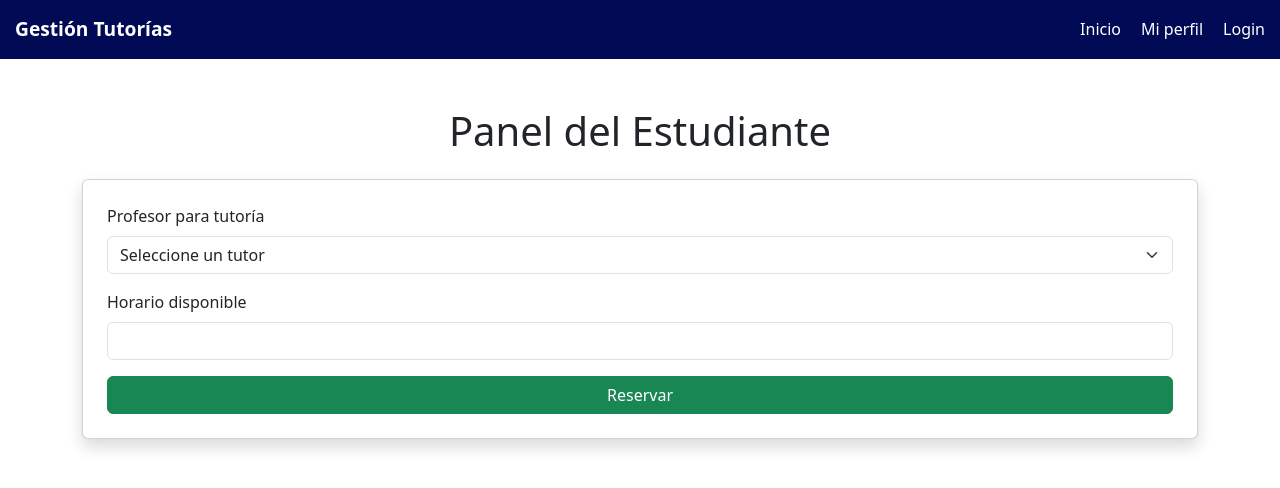
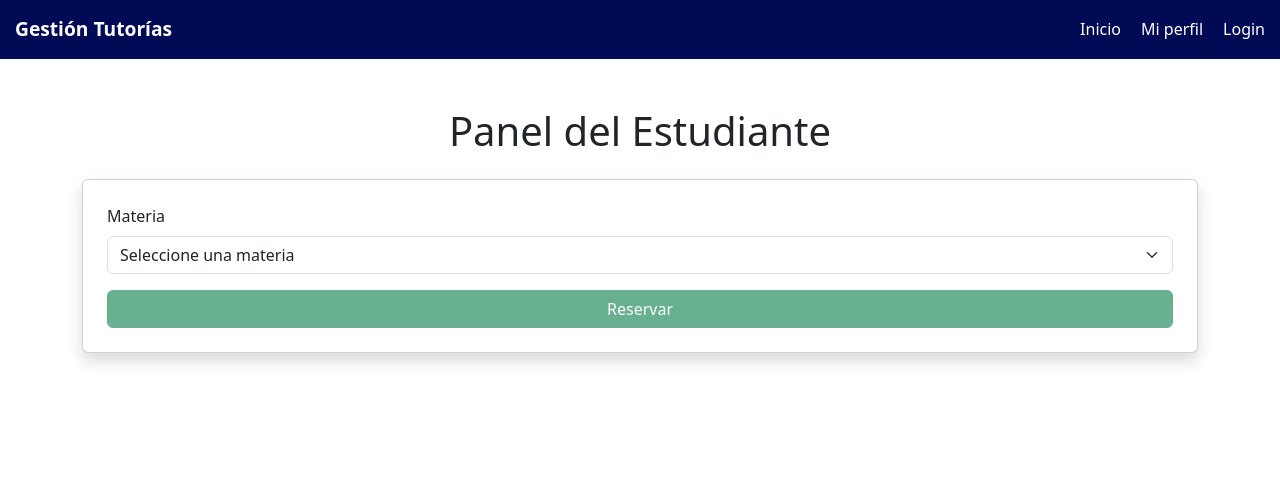
Before and after one commit to laura0liv/gestor_monitorias_api_front, a SvelteKit app: page /Estudiante in a window 1280 px wide. Shown: the top 488 px of the page. Built offline with nearby package versions, Linux system fonts and the light colour scheme.

Commit message:
Actualiza página de estudiante y agrega configuración

```diff
--- /dev/null
+++ b/src/config.js
@@ -0,0 +1,2 @@
+export const API_URL = "http://localhost:3000/api";
+import { API_URL } from "./config.js";
--- a/src/routes/Estudiante/+page.svelte
+++ b/src/routes/Estudiante/+page.svelte
@@ -1,11 +1,27 @@
 <script>
-  import { tutores } from "$lib/tutores.js";
+  import { materias } from "$lib/materias.js";   // lista de materias disponibles
+  import { monitores } from "$lib/monitores.js"; // lista de monitores con materia y horarios
 
-  let profesor = "";
-  let horario = "";
+  let materiaSeleccionada = "";
+  let monitorSeleccionado = "";
+  let horarioSeleccionado = "";
 
+  let monitoresFiltrados = [];
+
+  // Acción 1: Consultar materias disponibles
+  // Acción 2: Filtrar monitores según la materia seleccionada
+  function filtrarMonitores() {
+    monitoresFiltrados = monitores.filter(m => m.materia === materiaSeleccionada);
+    monitorSeleccionado = "";
+    horarioSeleccionado = "";
+  }
+
+  // Acción 3: Reservar monitoría (selección completa)
   function reservar() {
-    alert(`Tutor: ${profesor}\nHorario: ${horario}`);
+    alert(`Materia: ${materiaSeleccionada}
+Monitor: ${monitorSeleccionado}
+Horario: ${horarioSeleccionado}`);
+    // Aquí luego se conectará con la API (POST reserva)
   }
 </script>
 
@@ -13,21 +29,46 @@
   <h1 class="text-center mb-4">Panel del Estudiante</h1>
 
   <form class="card shadow p-4" on:submit|preventDefault={reservar}>
+    <!-- Selección de materia -->
     <div class="mb-3">
-      <label for="profesor" class="form-label">Profesor para tutoría</label>
-      <select id="profesor" class="form-select" bind:value={profesor}>
-        <option value="">Seleccione un tutor</option>
-        {#each tutores as t}
-          <option value={t.nombre}>{t.nombre} - {t.materia}</option>
+      <label for="materia" class="form-label">Materia</label>
+      <select id="materia" class="form-select" bind:value={materiaSeleccionada} on:change={filtrarMonitores}>
+        <option value="">Seleccione una materia</option>
+        {#each materias as m}
+          <option value={m}>{m}</option>
         {/each}
       </select>
     </div>
 
-    <div class="mb-3">
-      <label for="horario" class="form-label">Horario disponible</label>
-      <input id="horario" type="text" class="form-control" bind:value={horario} />
-    </div>
+    <!-- Selección de monitor según materia -->
+    {#if monitoresFiltrados.length > 0}
+      <div class="mb-3">
+        <label for="monitor" class="form-label">Monitor disponible</label>
+        <select id="monitor" class="form-select" bind:value={monitorSeleccionado}>
+          <option value="">Seleccione un monitor</option>
+          {#each monitoresFiltrados as monitor}
+            <option value={monitor.nombre}>{monitor.nombre} - {monitor.materia}</option>
+          {/each}
+        </select>
+      </div>
+    {/if}
 
-    <button type="submit" class="btn btn-success w-100">Reservar</button>
+    <!-- Selección de horario según monitor -->
+    {#if monitorSeleccionado}
+      <div class="mb-3">
+        <label for="horario" class="form-label">Horario disponible</label>
+        <select id="horario" class="form-select" bind:value={horarioSeleccionado}>
+          <option value="">Seleccione un horario</option>
+          {#each monitoresFiltrados.find(m => m.nombre === monitorSeleccionado).horarios as h}
+            <option value={h}>{h}</option>
+          {/each}
+        </select>
+      </div>
+    {/if}
+
+    <!-- Confirmar reserva -->
+    <button type="submit" class="btn btn-success w-100" disabled={!materiaSeleccionada || !monitorSeleccionado || !horarioSeleccionado}>
+      Reservar
+    </button>
   </form>
 </div>
--- /dev/null
+++ b/src/vite.config.js
@@ -0,0 +1,2 @@
+VITE_API_URL=http://localhost:3000/api
+const API_URL = import.meta.env.VITE_API_URL;
```
